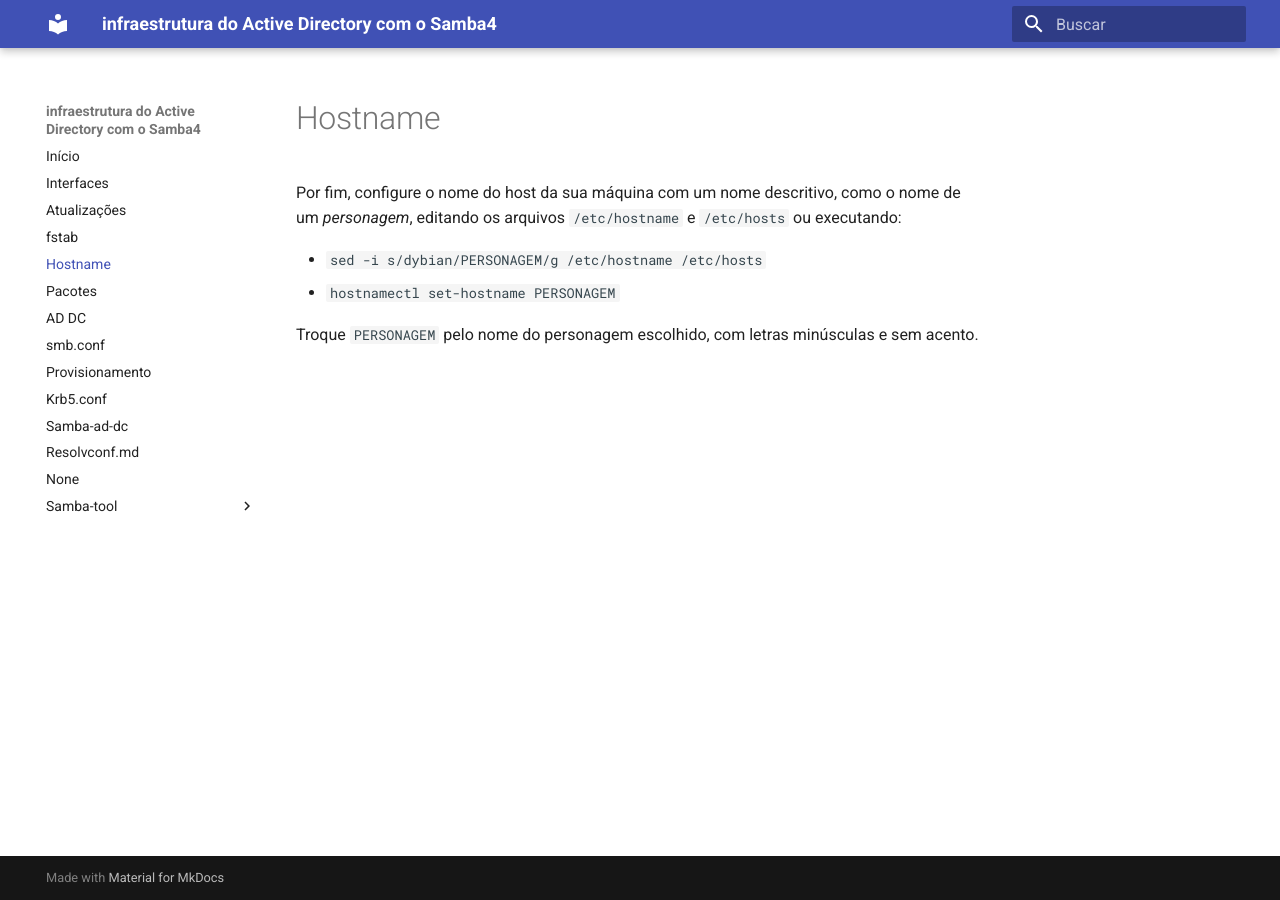
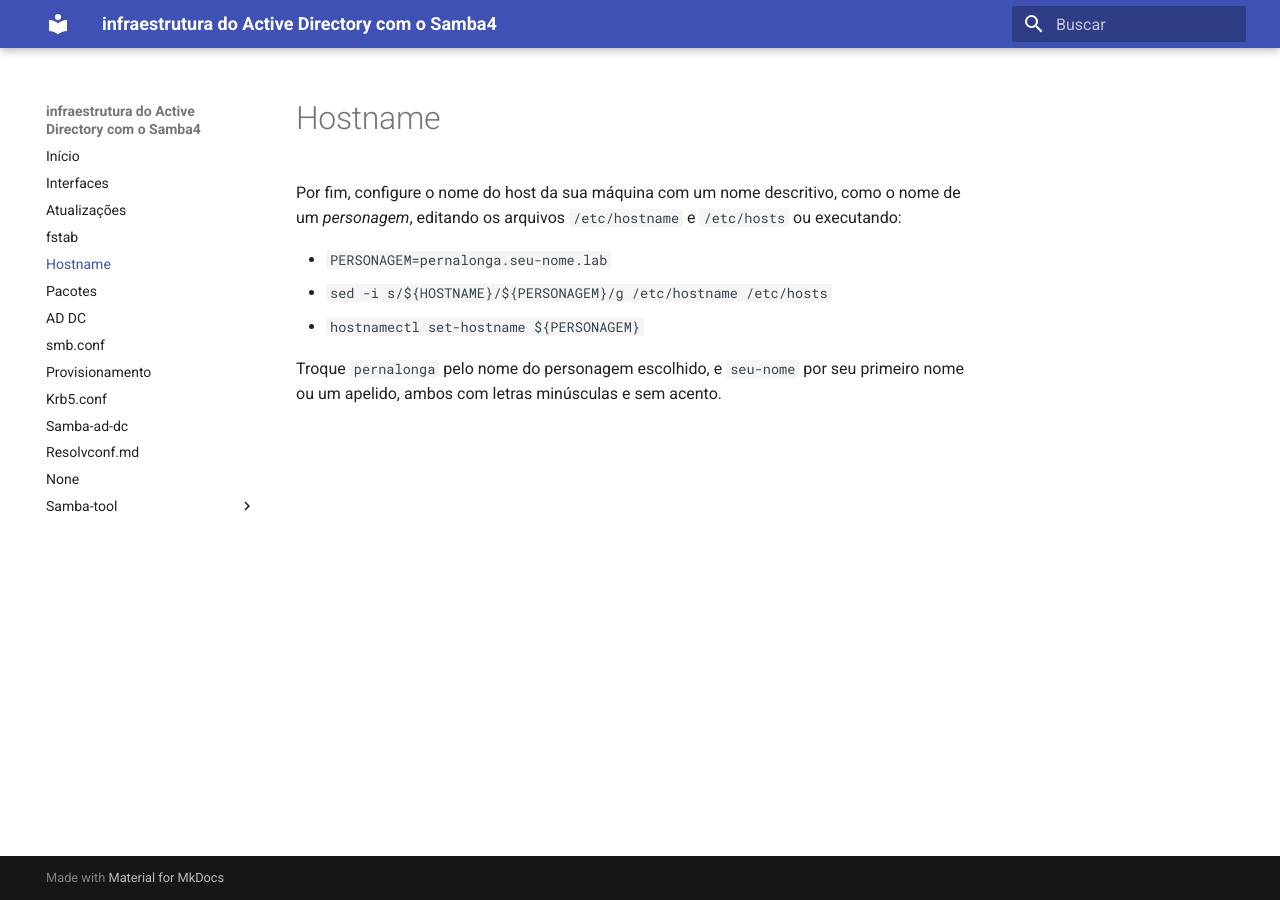
Before and after one commit to jurandysoares/samba_ad_dc-doc, an MkDocs documentation site: the page built from docs/hostname.md, in a window 1280 px wide. Built offline with MkDocs 1.6.1 and Material for MkDocs 9.7.7, drawn with Linux system fonts in a browser that asks for light colours.

Commit message:
Update hostname.md

```diff
--- a/docs/hostname.md
+++ b/docs/hostname.md
@@ -2,7 +2,8 @@
 
 Por fim, configure o nome do host da sua máquina com um nome descritivo, como o nome de um *personagem*, editando os arquivos `/etc/hostname` e `/etc/hosts` ou executando:
 
-- `sed -i s/dybian/PERSONAGEM/g  /etc/hostname /etc/hosts`
-- `hostnamectl set-hostname PERSONAGEM`
+- `PERSONAGEM=pernalonga.seu-nome.lab`
+- `sed -i s/${HOSTNAME}/${PERSONAGEM}/g  /etc/hostname /etc/hosts`
+- `hostnamectl set-hostname ${PERSONAGEM}`
 
-Troque `PERSONAGEM` pelo nome do personagem escolhido, com letras minúsculas e sem acento.
+Troque `pernalonga` pelo nome do personagem escolhido, e `seu-nome` por seu primeiro nome ou um apelido, ambos com letras minúsculas e sem acento.
```
